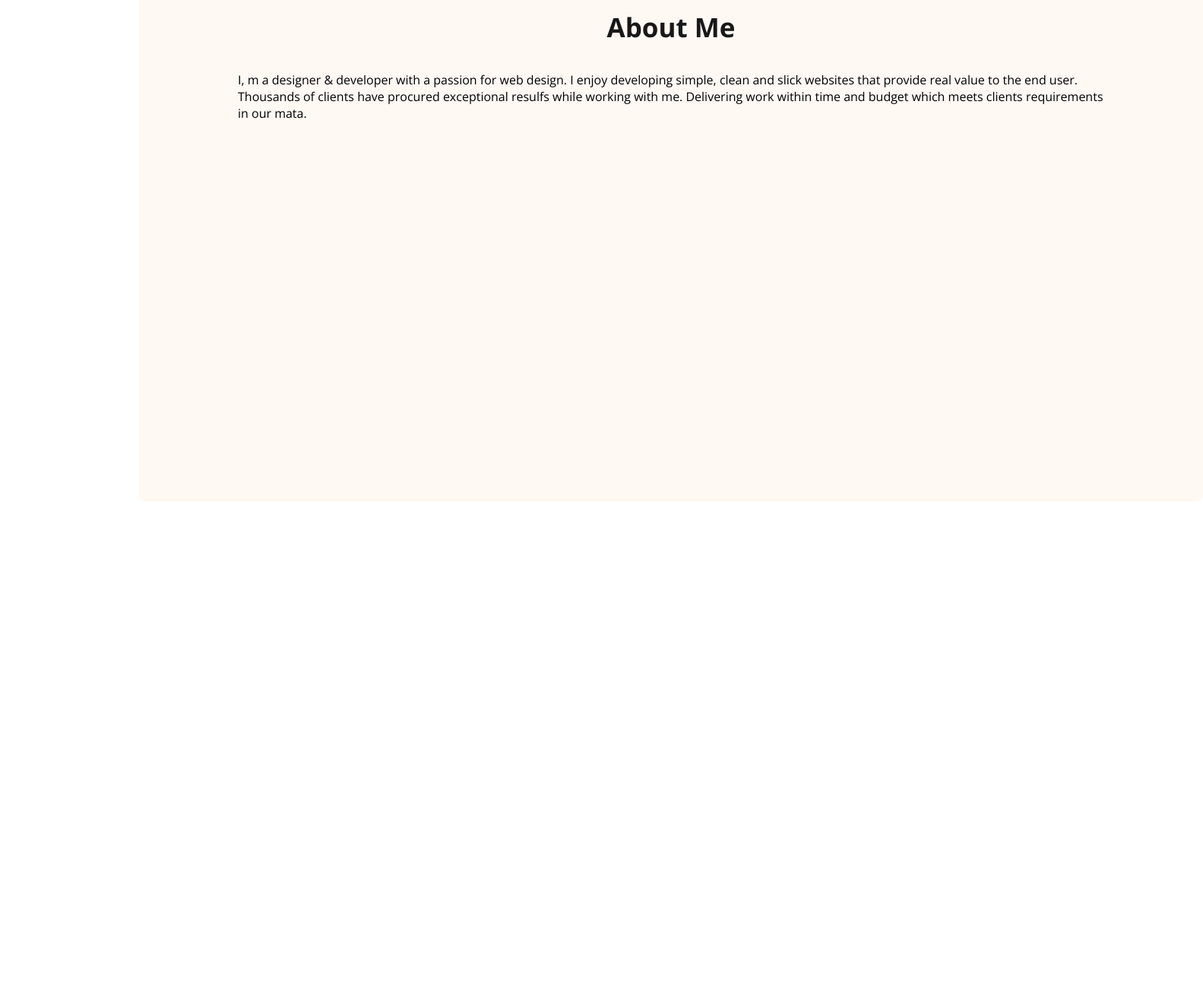
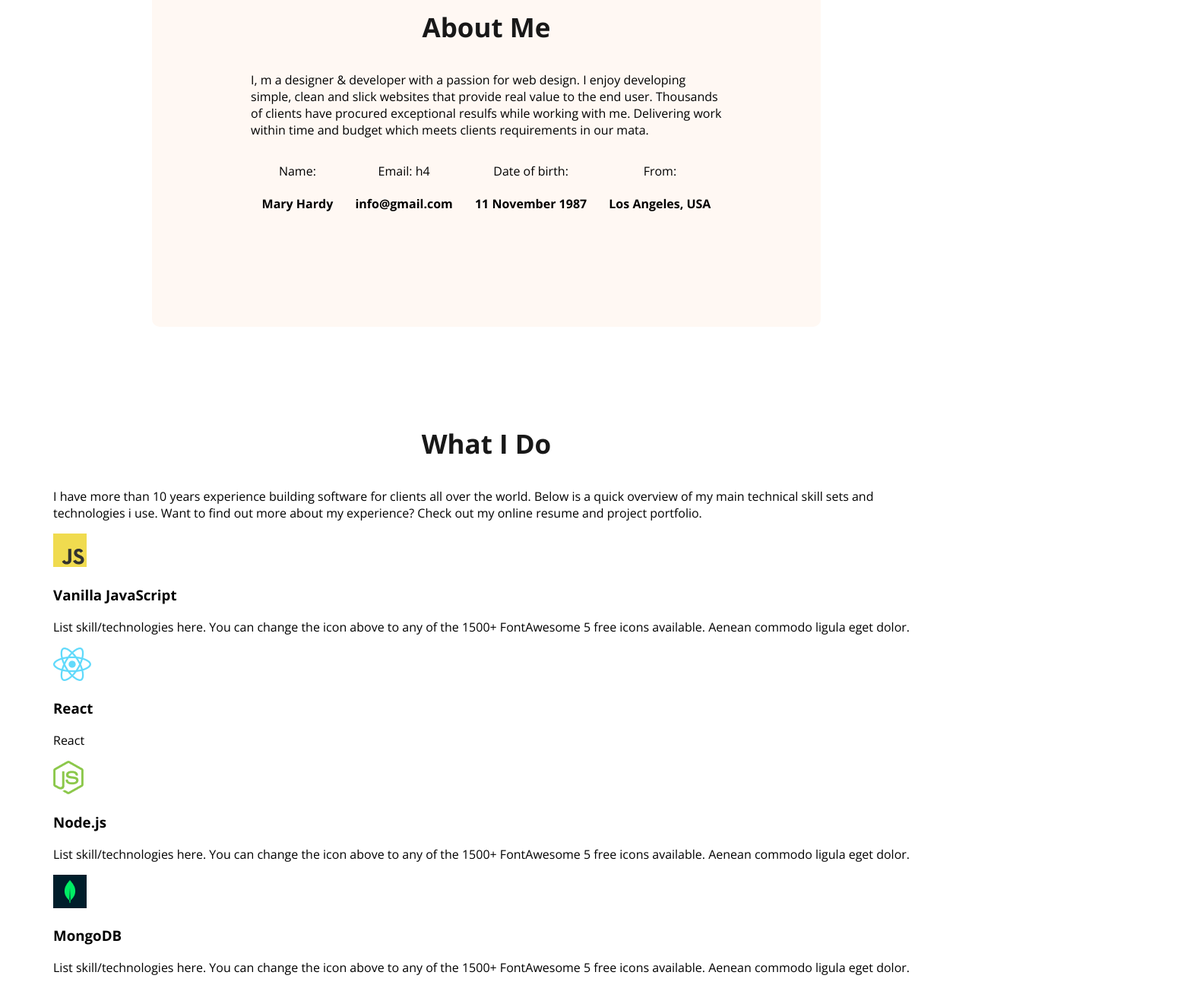
Before and after one commit to AkmRahmatullah/webdeveloper-portfolio, a plain HTML site: page index.html in a window 1280 px wide. Shown: the part 1051-2351 px from the top of the page at 76% size, 1583 px wide, since content can reach past the window. Before the commit the page ends 1841 px from the top, so only its background shows below. Drawn offline with nearby package versions, Linux system fonts and the light colour scheme.

Commit message:
what i do section created

```diff
--- a/index.html
+++ b/index.html
@@ -38,10 +38,71 @@
     </header>
     <main>
         <section class="about">
-            <h3 class="section-title" >About Me</h3>
-            <p class="section-description">I, m a designer & developer with a passion for web design. I enjoy developing simple, clean and slick websites that
-            provide real value to the end user. Thousands of clients have procured exceptional resulfs while working with me.
-            Delivering work within time and budget which meets clients requirements in our mata.</p>
+            <h3 class="section-title">About Me</h3>
+            <p class="section-description">I, m a designer & developer with a passion for web design. I enjoy developing
+                simple, clean and slick websites that
+                provide real value to the end user. Thousands of clients have procured exceptional resulfs while working
+                with me.
+                Delivering work within time and budget which meets clients requirements in our mata.</p>
+            <div class="about-info-container">
+                <div class="about-info">
+                    <p class="info-title">Name:
+                    </p>
+                    <h4 class="info-description">Mary Hardy</h4>
+                </div>
+                <div class="about-info">
+                    <p class="info-title">Email:
+                        h4 <p4>
+                            <h4 class="info-description">info@gmail.com</h4>
+                </div>
+                <div class="about-info">
+                    <p class="info-title">Date of birth:
+                    </p>
+                    <h4 class="info-description">11 November 1987</h4>
+                </div>
+                <div class="about-info">
+                    <p class="info-title">From:
+                    </p>
+                    <h4 class="info-description">Los Angeles, USA</h4>
+                </div>
+            </div>
+        </section>
+        <!-- what I do section -->
+        <section>
+            <h3 class="section-title">What I Do</h3>
+            <p class="whIdo-description">I have more than 10 years experience building software for clients all over the
+                world. Below is a quick overview of my
+                main technical skill sets and technologies i use. Want to find out more about my experience? Check out
+                my online resume
+                and project portfolio.</p>
+            <div class="skill-container">
+                <div class="skill">
+                    <img src="images/icons/js.png" alt="">
+                    <h3 class="skill-title">Vanilla JavaScript</h3>
+                    <p class="skill-description">List skill/technologies here. You can change the icon above to any of
+                        the 1500+ FontAwesome 5 free icons available.
+                        Aenean commodo ligula eget dolor.</p>
+                </div>
+                <div class="skill">
+                    <img src="images/icons/react.png" alt="">
+                    <h3 class="skill-title">React</h3>
+                    <p class="skill-description">React</p>
+                </div>
+                <div class="skill">
+                    <img src="images/icons/nodejs.png" alt="">
+                    <h3 class="skill-title">Node.js</h3>
+                    <p class="skill-description">List skill/technologies here. You can change the icon above to any of
+                        the 1500+ FontAwesome 5 free icons available.
+                        Aenean commodo ligula eget dolor.</p>
+                </div>
+                <div class="skill">
+                    <img src="images/icons/mongo.png" alt="">
+                    <h3 class="skill-title">MongoDB</h3>
+                    <p class="skill-description">List skill/technologies here. You can change the icon above to any of
+                        the 1500+ FontAwesome 5 free icons available.
+                        Aenean commodo ligula eget dolor.</p>
+                </div>
+            </div>
         </section>
     </main>
     <footer>
--- a/styles/portfolio.css
+++ b/styles/portfolio.css
@@ -67,41 +67,60 @@ nav a {
 .banner .profile-picture {
     width: 500px;
 }
-.banner-greeting{
+
+.banner-greeting {
     font-size: 45px;
     color: #474747;
     margin-bottom: 0px;
 }
-.banner-title{
+
+.banner-title {
     font-size: 85px;
     font-weight: 498px;
-    margin-top:5px ;
+    margin-top: 5px;
     margin-bottom: 0px;
 
 }
-.banner-description{
+
+.banner-description {
     margin-top: 20px;
-    width:585px ;
+    width: 585px;
 
 }
 
+/* main section style */
+main {
+    max-width: 1140px;
+    margin: 0 auto;
+}
+
 /* about section style */
-.about{
+.about {
     padding: 130px;
     border-radius: 10px;
     background: #FFF8F3;
-    width: 1140px;
-    height: 553px;
-    margin: 130px 175px;
+    margin: 130px;
 }
-.section-title{
+
+
+.banner-description {
+    color: #757575;
+    text-align: center;
+    font-size: 18px;
+}
+
+.section-title {
     color: #181818;
     text-align: center;
     font-size: 35px;
     font-weight: 700;
 }
-.banner-description{
-    color: #757575;
+
+.about-info-container {
+    display: flex;
+    justify-content: space-around;
+}
+
+.about-info {
     text-align: center;
-    font-size: 18px;
 }
```
